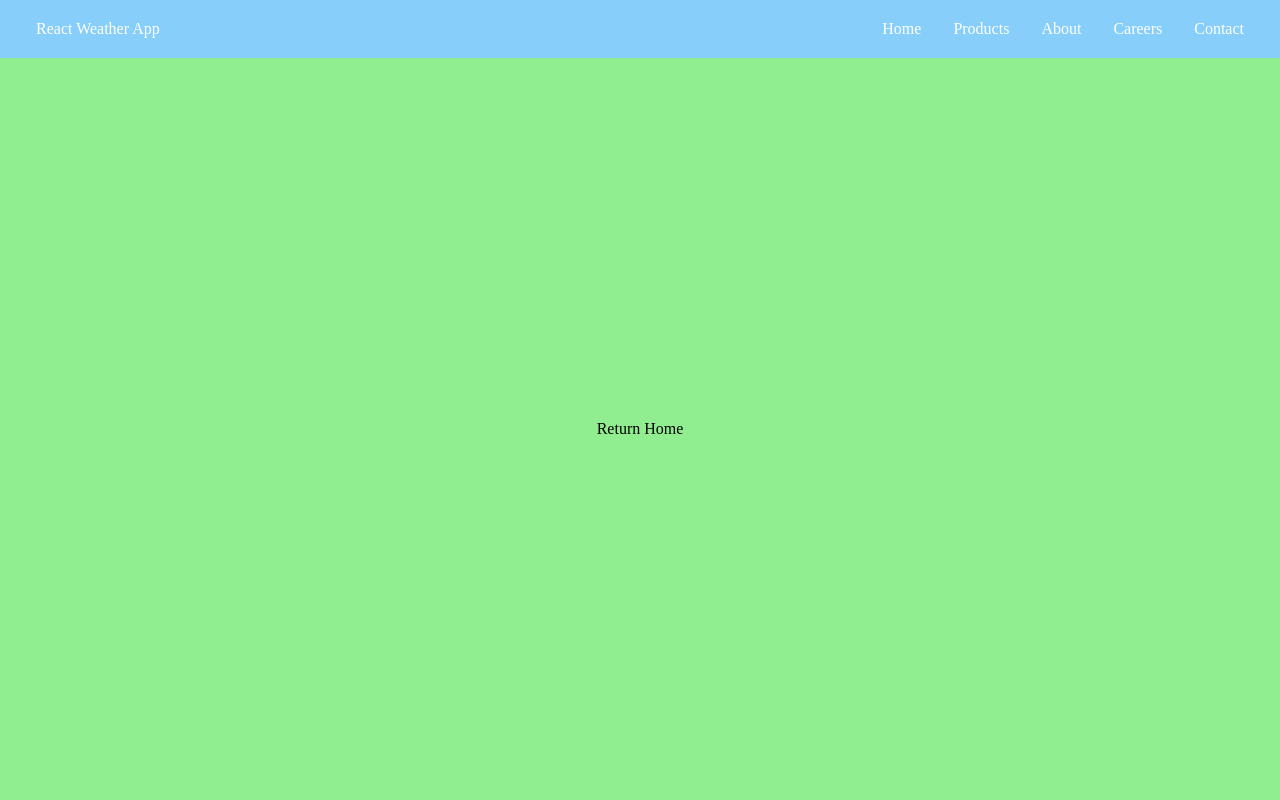
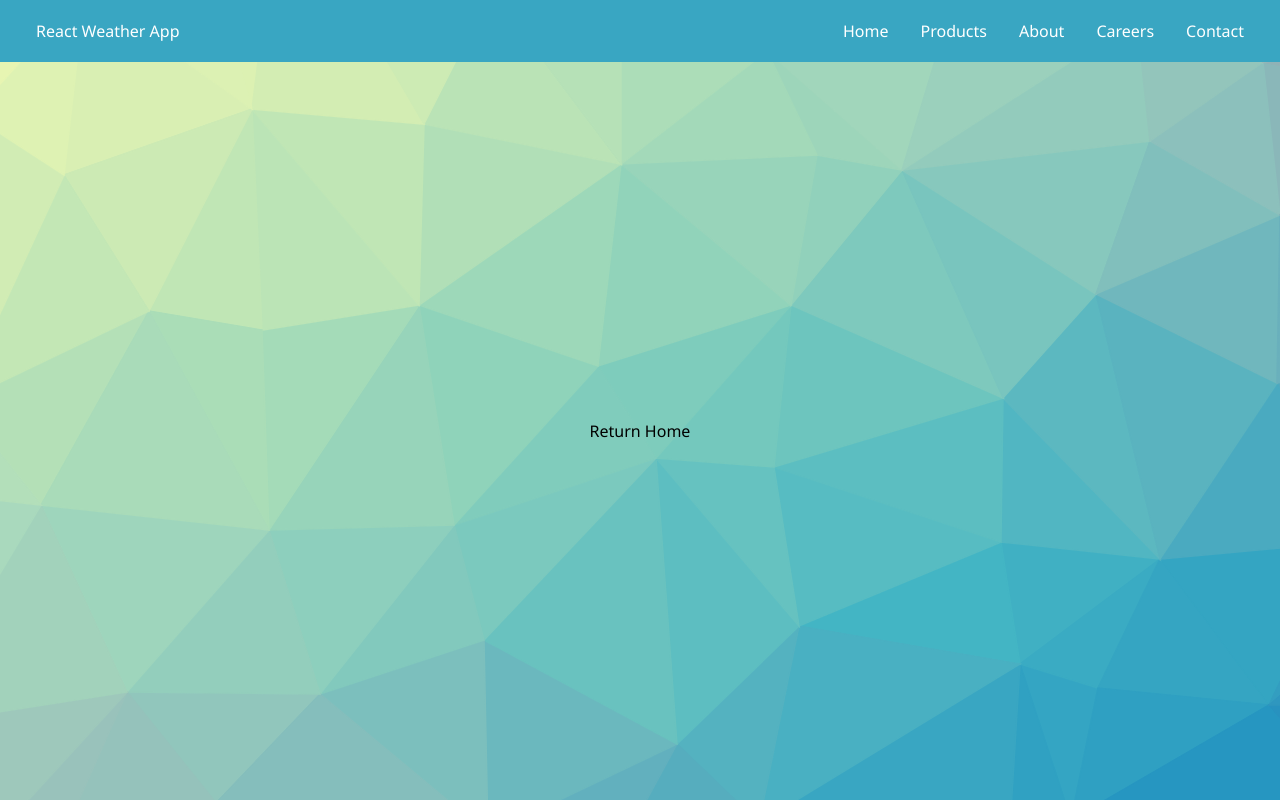
Before and after one commit to mrodin/react-projects, a React app in the folder react-weather-app/: page / in a window 1280 px wide. Built offline with nearby package versions, Linux system fonts and the light colour scheme.

Commit message:
add SVG background

```diff
--- a/react-weather-app/app/index.css
+++ b/react-weather-app/app/index.css
@@ -6,6 +6,7 @@
   margin: 0;
   padding: 0;
   box-sizing: border-box;
+  font-family: 'Segoe UI', Tahoma, Geneva, Verdana, sans-serif;
 }
 
 .wrapper {
@@ -20,7 +21,7 @@
 
 nav {
   display: flex;
-  background: lightskyblue;
+  background: #39A6C2;
   padding: 20px;
 }
 
@@ -53,7 +54,6 @@ nav a {
   display: flex;
   justify-content: center;
   align-items: center;
-  background: lightgreen;
+  background: url('./trianglify.svg');
   flex: 1;
-  overflow: auto;
 }
--- a/react-weather-app/package.json
+++ b/react-weather-app/package.json
@@ -26,6 +26,7 @@
     "css-loader": "^0.28.11",
     "html-webpack-plugin": "^3.2.0",
     "style-loader": "^0.21.0",
+    "svg-url-loader": "^2.3.2",
     "webpack": "^4.12.0",
     "webpack-cli": "^3.0.3",
     "webpack-dev-server": "^3.1.4"
--- a/react-weather-app/webpack.config.js
+++ b/react-weather-app/webpack.config.js
@@ -10,7 +10,8 @@ module.exports = {
   module: {
     rules: [
       { test: /\.(js)$/, use: 'babel-loader' },
-      { test: /\.css$/, use: ['style-loader', 'css-loader'] }
+      { test: /\.css$/, use: ['style-loader', 'css-loader'] },
+      { test: /\.svg/, use: 'svg-url-loader' }
     ]
   },
   plugins: [
```
Also changed, not shown: 1 other file.
